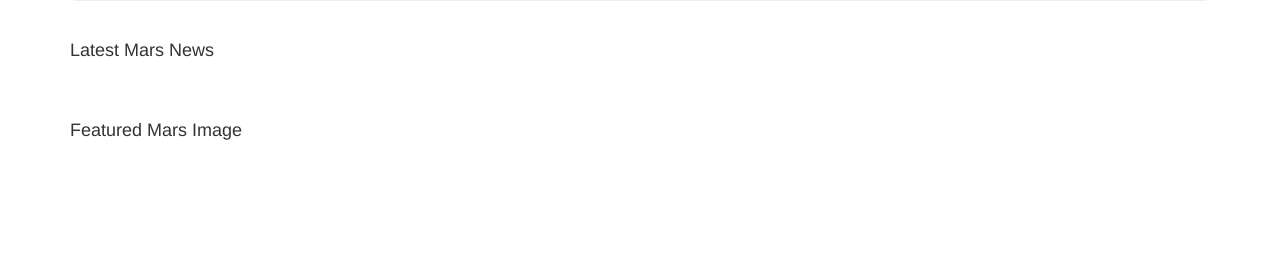
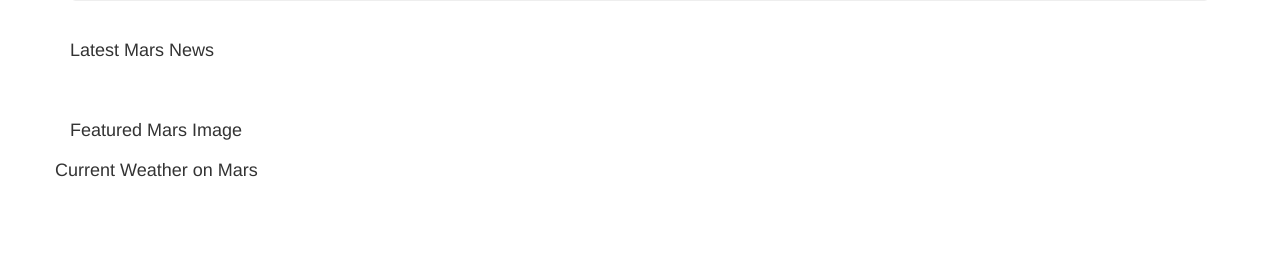
Before and after one commit to IrinaUX/web-scraping-challenge, a Flask app: page / in a window 1280 px wide. Shown: the part 255-518 px from the top of the page. Run offline with Flask 2, Linux system fonts and the light colour scheme; data that the repository does not hold is empty; some libraries are stand-ins or nearby versions.

Commit message:
Cannot get the weather twitter to work in python. works ok when run from jupyter notebook. Tried delays - still index out of range, when getting full list from the span tag.

```diff
--- a/app.py
+++ b/app.py
@@ -20,7 +20,8 @@ db.test.drop() # <----- DELETE
 db.feat_img.drop()
 
 # Insert data into the database
-db.intro.insert([{'title': '', 'body': '', 'url': ""}])
+db.intro.insert([{'title': '', 'body': '', 'url': "",
+    'weather': ""}])
 
 # # Check if second dictionary can be added
 # feat_img = db.feat_img
--- a/templates/index.html
+++ b/templates/index.html
@@ -34,6 +34,14 @@
       </div>
     </div>
 
+    <!-- Mars data - Part 3 - Current weather on Mars -->
+    <div class="row" id="mars-ft-img">
+      <div class="col-md-12">
+        <h4 class="heading">Current Weather on Mars</h4>
+        <img class="card-text" src="{{intro.weather}}"
+      </div>
+    </div>
+
 
   </div>
 </body>
```
Also changed, not shown: scrape_mars.py (+19 -3 lines), 1 other file.
